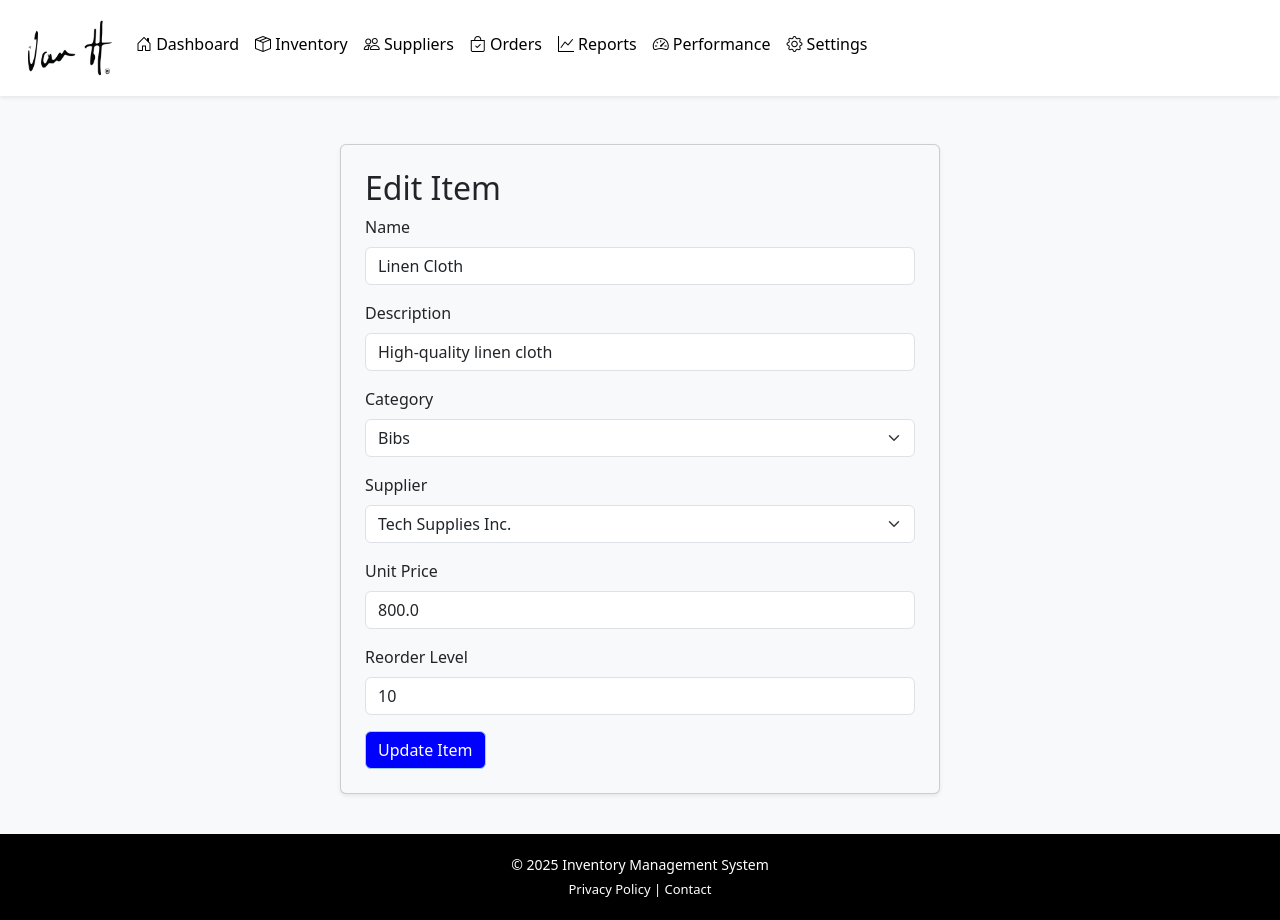
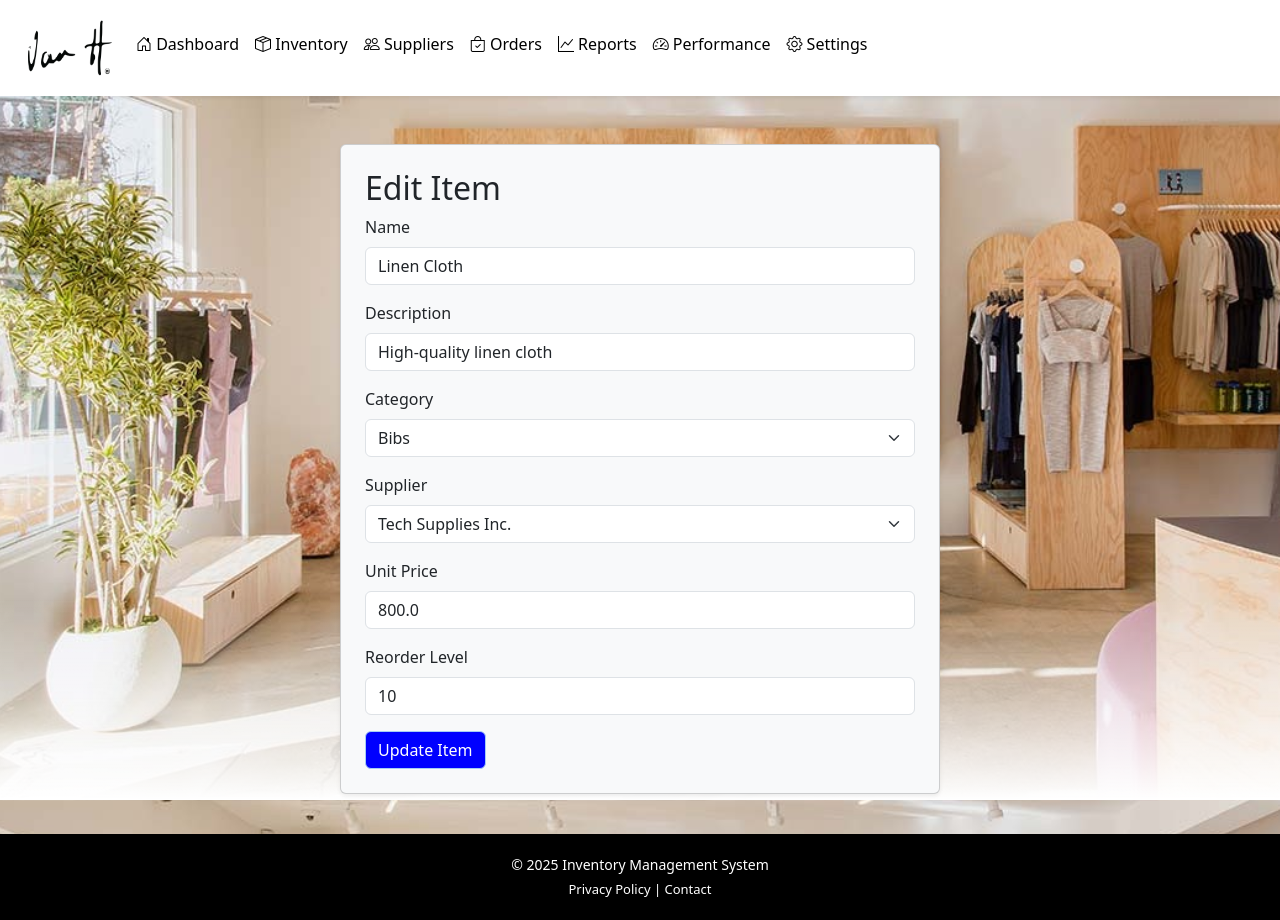
Before and after one commit to gitmatt69/Group12, a Flask app: page /inventory/edit/1 in a window 1280 px wide. Run offline with Flask 3, Linux system fonts and the light colour scheme; data comes from the database, SQL or seed files in the repository.

Commit message:
Added a background image that fades to the bottom

```diff
--- a/static/style.css
+++ b/static/style.css
@@ -7,6 +7,17 @@
     /* --sidebar-bg: blue;
     --sidebar-width: 160px; */
     --navbar-colour: #ffffff;
+}
+
+.background-fade {
+  background:
+    linear-gradient(to bottom, rgba(255,255,255,0) 75%, #ffffff 100%),
+    url("../static/Background.jpg") no-repeat center top;
+
+  background-size: cover;
+  background-attachment: fixed;
+  background-repeat: no-repeat;
+  min-height: 100vh;
 }
 
 .btn-primary {
--- a/templates/index.html
+++ b/templates/index.html
@@ -7,7 +7,7 @@
   <link rel="stylesheet" href="https://cdn.jsdelivr.net/npm/bootstrap-icons@1.11.3/font/bootstrap-icons.css">
   <link rel="stylesheet" href="{{ url_for('static', filename='style.css') }}">
 </head>
-<body>
+<body class="background-fade">
   <div class="d-flex" id="wrapper">
 
     <!-- <div id="sidebar">
```
Also changed, not shown: static/Background.jpg (added).
